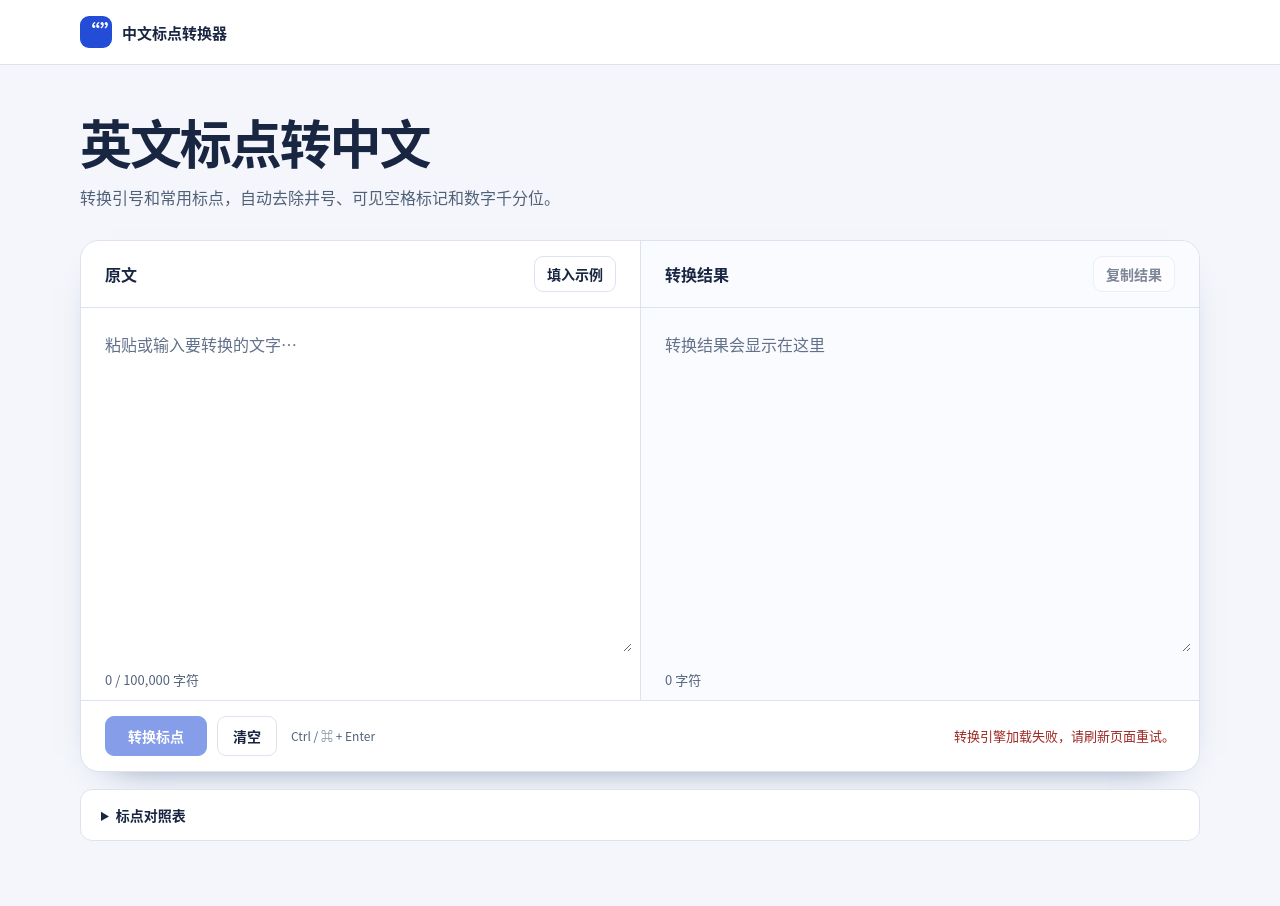
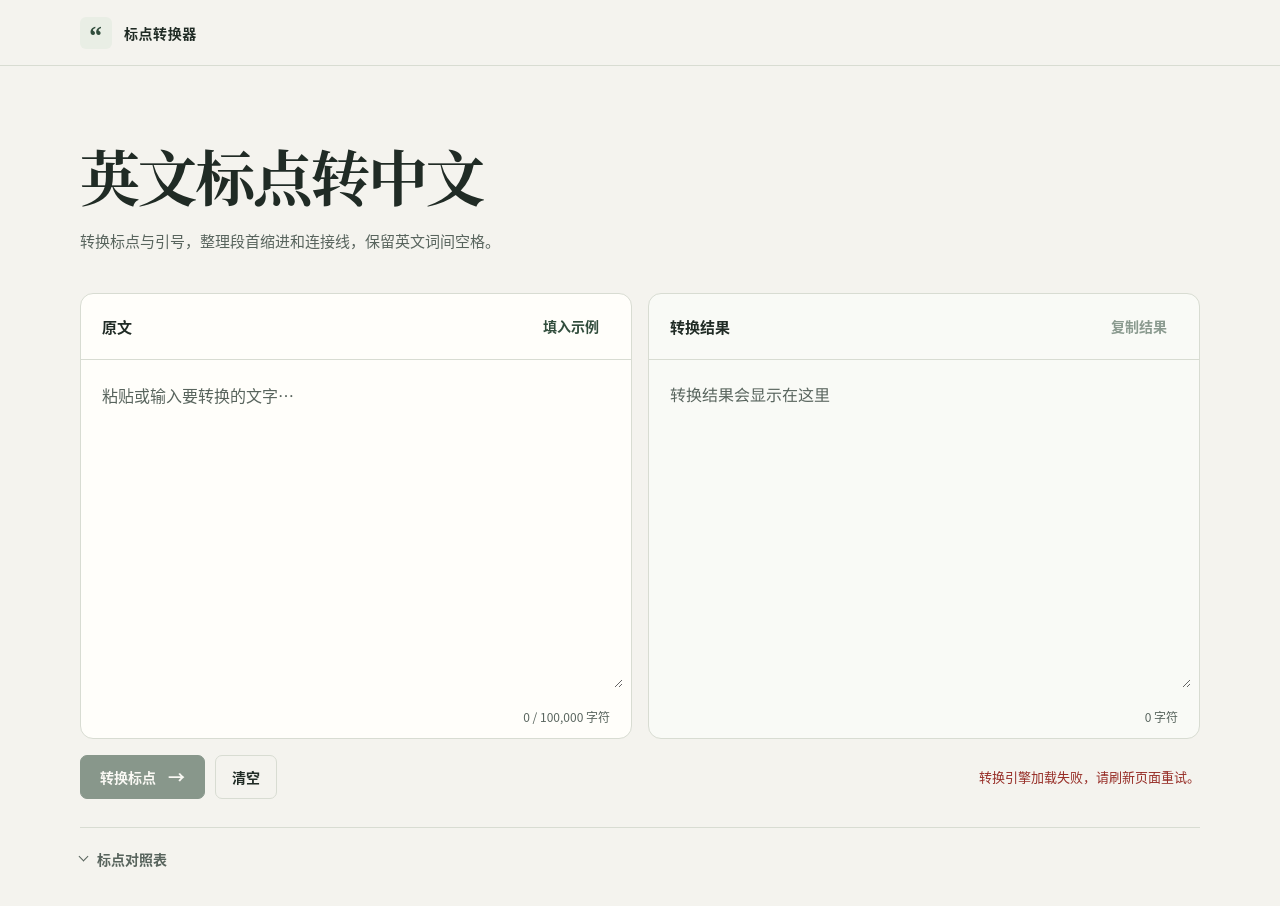
Before and after one commit to adrianzhou20260105-max/punct-converter, a plain HTML site: page index.html in a window 1280 px wide. Before the commit the page ends 881 px from the top, so only its background shows below. Drawn offline with Linux system fonts and the light colour scheme.

Commit message:
Refine paragraph formatting and simplify the interface

```diff
--- a/index.html
+++ b/index.html
@@ -3,120 +3,155 @@
 <head>
   <meta charset="utf-8">
   <meta name="viewport" content="width=device-width, initial-scale=1">
-  <meta name="description" content="把英文标点转换为中文标点，并清理标记和数字千分位。">
+  <meta name="description" content="把英文标点转换为中文标点，整理段落缩进、连接线和数字千分位。">
   <title>中文标点转换器</title>
   <style>
     :root {
       color-scheme: light;
-      --paper: #f4f6fb;
-      --white: #fff;
-      --ink: #192642;
-      --muted: #52617a;
-      --line: #dce3ef;
-      --blue: #234dd7;
-      --blue-dark: #1d3eaf;
-      --tint: #edf2ff;
+      --canvas: #f4f3ee;
+      --paper: #fffefa;
+      --result-paper: #f9faf6;
+      --ink: #202b25;
+      --muted: #58645d;
+      --line: #d8dcd2;
+      --soft: #e9eee5;
+      --accent: #314d3c;
+      --accent-hover: #233b2d;
+      --focus: #58755f;
+      --serif: "Songti SC", "Noto Serif CJK SC", "SimSun", serif;
       font-family: "PingFang SC", "Microsoft YaHei", "Noto Sans CJK SC", system-ui, sans-serif;
     }
     *, *::before, *::after { box-sizing: border-box; }
-    body { margin: 0; background: var(--paper); color: var(--ink); }
+    body { margin: 0; background: var(--canvas); color: var(--ink); }
     button, textarea { font: inherit; }
     button { cursor: pointer; }
     button:disabled { cursor: default; opacity: .55; }
     button:focus-visible, textarea:focus-visible, summary:focus-visible {
-      outline: 3px solid #5472e8;
+      outline: 2px solid var(--focus);
       outline-offset: 3px;
     }
-    .shell { width: min(1120px, 100% - 48px); margin-inline: auto; }
-    .site-header { background: var(--white); border-bottom: 1px solid var(--line); }
+    .shell { width: min(1120px, 100% - 64px); margin-inline: auto; }
+    .site-header { border-bottom: 1px solid var(--line); }
     .brand {
       display: flex;
       align-items: center;
-      gap: 10px;
-      min-height: 64px;
-      font-size: 15px;
-      font-weight: 700;
+      gap: 12px;
+      min-height: 65px;
+      font-size: 14px;
+      font-weight: 650;
+      letter-spacing: .04em;
     }
     .brand-mark {
       display: grid;
       place-items: center;
       width: 32px;
       height: 32px;
-      border-radius: 9px;
-      background: var(--blue);
-      color: white;
-      font-size: 20px;
-      line-height: 1;
+      padding-top: 5px;
+      border-radius: 6px;
+      background: var(--soft);
+      color: var(--accent);
+      font: 600 27px/1 Georgia, serif;
     }
-    main { padding-block: 47px 40px; }
-    .intro { margin-bottom: 28px; }
+    main { padding-block: clamp(30px, 6vw, 74px) 44px; }
+    .intro { margin-bottom: clamp(24px, 4vw, 39px); }
     h1 {
-      margin: 0 0 12px;
-      font-size: clamp(32px, 4.6vw, 52px);
-      line-height: 1.16;
+      margin: 0 0 16px;
+      font: 600 clamp(34px, 5vw, 60px)/1.18 var(--serif);
       letter-spacing: -.04em;
     }
-    .intro p { margin: 0; color: var(--muted); line-height: 1.7; }
+    .intro p {
+      margin: 0;
+      max-width: 42em;
+      color: var(--muted);
+      font-size: 15px;
+      line-height: 1.8;
+    }
     .editor {
       display: grid;
       grid-template-areas: "input output" "toolbar toolbar";
       grid-template-columns: repeat(2, minmax(0, 1fr));
-      overflow: hidden;
+      gap: 16px;
+    }
+    .panel {
+      display: flex;
+      min-width: 0;
+      flex-direction: column;
       border: 1px solid var(--line);
-      border-radius: 19px;
-      background: var(--white);
-      box-shadow: 0 16px 40px -32px #233f71;
+      border-radius: 13px;
+      background: var(--paper);
     }
-    .panel { display: flex; min-width: 0; flex-direction: column; }
     .input-panel { grid-area: input; }
-    .output-panel { grid-area: output; border-left: 1px solid var(--line); background: #fafbfe; }
+    .output-panel { grid-area: output; background: var(--result-paper); }
     .panel-head {
       display: flex;
       align-items: center;
       justify-content: space-between;
       gap: 12px;
-      min-height: 67px;
-      padding: 12px 24px;
+      min-height: 66px;
+      padding: 10px 21px;
       border-bottom: 1px solid var(--line);
     }
-    .panel-head label { font-size: 16px; font-weight: 700; }
+    .panel-head label { font-size: 15px; font-weight: 700; }
     .button {
-      min-height: 40px;
-      padding: 8px 15px;
+      min-height: 44px;
+      padding: 8px 16px;
       border: 1px solid var(--line);
-      border-radius: 9px;
-      background: var(--white);
+      border-radius: 7px;
+      background: transparent;
       color: var(--ink);
       font-size: 14px;
       font-weight: 650;
     }
-    .button:hover:not(:disabled) { border-color: #a3b5ee; background: var(--tint); }
-    .button.compact { min-height: 36px; padding: 6px 12px; }
-    .button.primary { padding-inline: 22px; background: var(--blue); border-color: var(--blue); color: white; }
-    .button.primary:hover:not(:disabled) { background: var(--blue-dark); border-color: var(--blue-dark); }
+    .button:hover:not(:disabled) { border-color: var(--focus); background: var(--soft); }
+    .button.compact {
+      min-height: 38px;
+      padding: 6px 10px;
+      border-color: transparent;
+      color: var(--accent);
+    }
+    .button.compact:hover:not(:disabled) { border-color: transparent; }
+    .button.primary {
+      display: inline-flex;
+      align-items: center;
+      gap: 12px;
+      padding-inline: 19px;
+      background: var(--accent);
+      border-color: var(--accent);
+      color: var(--paper);
+    }
+    .button.primary:hover:not(:disabled) {
+      background: var(--accent-hover);
+      border-color: var(--accent-hover);
+    }
+    .button-arrow { font-size: 17px; line-height: 1; }
     .text-area {
       display: block;
       width: calc(100% - 16px);
-      height: clamp(240px, 42vh, 450px);
+      height: clamp(245px, 40vh, 430px);
       margin: 8px;
-      padding: 14px 16px;
+      padding: 13px;
       resize: vertical;
       border: 0;
-      border-radius: 8px;
+      border-radius: 5px;
       background: transparent;
       color: var(--ink);
       font-size: 16px;
-      line-height: 1.75;
+      line-height: 1.85;
+      white-space: pre-wrap;
+      overflow-wrap: anywhere;
     }
-    .text-area::placeholder { color: #63718a; opacity: 1; }
+    .text-area::placeholder { color: var(--muted); opacity: 1; }
+    .output-panel .text-area { font-family: var(--serif); }
+    .output-panel .text-area::placeholder { font-family: system-ui, sans-serif; }
     .panel-foot {
       display: flex;
       align-items: center;
-      min-height: 40px;
+      justify-content: flex-end;
+      min-height: 42px;
       margin-top: auto;
-      padding-inline: 24px;
+      padding-inline: 21px;
       color: var(--muted);
-      font-size: 13px;
+      font-size: 12px;
       font-variant-numeric: tabular-nums;
     }
     .toolbar {
@@ -125,51 +160,70 @@
       align-items: center;
       justify-content: space-between;
       flex-wrap: wrap;
-      gap: 12px 22px;
-      padding: 15px 24px;
-      border-top: 1px solid var(--line);
+      gap: 10px 22px;
     }
     .actions { display: flex; align-items: center; flex-wrap: wrap; gap: 10px; }
-    .shortcut { margin-left: 4px; color: var(--muted); font-size: 12px; }
+    .shortcut { margin-left: 5px; color: var(--muted); font-size: 12px; }
+    .shortcut kbd { font: inherit; }
     .status { margin: 0; color: var(--muted); font-size: 13px; line-height: 1.5; }
-    .status[data-error] { color: #9e2722; }
+    .status[data-error] { color: #962d26; }
     .mapping {
-      margin-top: 17px;
-      padding: 15px 20px;
-      border: 1px solid var(--line);
-      border-radius: 12px;
-      background: var(--white);
+      margin-top: 28px;
+      padding: 14px 0 0;
+      border-top: 1px solid var(--line);
+      color: var(--muted);
       font-size: 14px;
     }
-    .mapping summary { width: fit-content; cursor: pointer; font-weight: 650; }
+    .mapping summary {
+      display: flex;
+      align-items: center;
+      gap: 10px;
+      width: fit-content;
+      min-height: 34px;
+      list-style: none;
+      cursor: pointer;
+      font-weight: 650;
+    }
+    .mapping summary::-webkit-details-marker { display: none; }
+    .mapping summary::before {
+      content: "";
+      width: 7px;
+      height: 7px;
+      border-inline-end: 1px solid currentColor;
+      border-block-end: 1px solid currentColor;
+      transform: translateY(-2px) rotate(45deg);
+    }
+    .mapping[open] summary::before { transform: translateY(2px) rotate(225deg); }
     .map-grid {
       display: grid;
-      grid-template-columns: repeat(auto-fit, minmax(95px, 1fr));
-      gap: 8px;
-      margin-top: 14px;
+      grid-template-columns: repeat(auto-fit, minmax(90px, 1fr));
+      gap: 7px;
+      margin-top: 10px;
     }
-    .map-grid span { padding: 7px; border-radius: 6px; background: var(--tint); text-align: center; }
+    .map-grid span { padding: 7px; background: var(--paper); border-radius: 5px; text-align: center; }
     .map-grid [data-error] { grid-column: 1 / -1; }
     @media (max-width: 720px) {
-      .shell { width: calc(100% - 28px); }
-      main { padding-top: 28px; }
+      .shell { width: calc(100% - 32px); }
+      .brand { min-height: 56px; }
       .editor { grid-template-areas: "input" "toolbar" "output"; grid-template-columns: minmax(0, 1fr); }
-      .output-panel { border-left: 0; border-top: 1px solid var(--line); }
-      .panel-head, .panel-foot, .toolbar { padding-inline: 16px; }
-      .panel-head { min-height: 56px; }
+      .panel-head, .panel-foot { padding-inline: 15px; }
+      .panel-head { min-height: 54px; }
       .text-area { height: 190px; padding: 8px; }
-      .toolbar { align-items: flex-start; flex-direction: column; }
+      .mapping { margin-top: 22px; }
+    }
+    @media (hover: none) {
+      .shortcut { display: none; }
     }
   </style>
 </head>
 <body data-engine="{{ engine }}">
   <header class="site-header">
-    <div class="shell brand"><span class="brand-mark" aria-hidden="true">“”</span>中文标点转换器</div>
+    <div class="shell brand"><span class="brand-mark" aria-hidden="true">“</span>标点转换器</div>
   </header>
   <main class="shell">
     <div class="intro">
       <h1>英文标点转中文</h1>
-      <p>转换引号和常用标点，自动去除井号、可见空格标记和数字千分位。</p>
+      <p>转换标点与引号，整理段首缩进和连接线，保留英文词间空格。</p>
     </div>
     <section class="editor" aria-label="标点转换">
       <div class="panel input-panel">
@@ -183,9 +237,9 @@
       </div>
       <div class="toolbar">
         <div class="actions">
-          <button class="button primary" id="btn-convert" type="button" disabled>转换标点</button>
+          <button class="button primary" id="btn-convert" type="button" disabled>转换标点<span class="button-arrow" aria-hidden="true">→</span></button>
           <button class="button" id="btn-clear" type="button">清空</button>
-          <span class="shortcut">Ctrl / ⌘ + Enter</span>
+          <span class="shortcut"><kbd>Ctrl</kbd> / <kbd>⌘</kbd> + <kbd>Enter</kbd></span>
         </div>
         <p class="status" id="status" role="status"></p>
       </div>
@@ -301,7 +355,10 @@
     });
 
     document.getElementById('btn-example').addEventListener('click', () => {
-      input.value = '## 收支小结\n　他说:"本月收入 1,234,567.89 元, 支出 12,500 元。"\n＃备注□请核对 ＂已确认＂ 的金额.';
+      input.value = [
+        '据 Fortune Business Insights 报道, 2026——2034 年将持续见证产业变革.',
+        '项目将贯通"数据--算力--模型--中试--应用", 预算为 1,234,567.89 元.',
+      ].join('\n\n');
       clearResult();
       if (ready) setStatus('');
       input.focus();
```
Also changed, not shown: 3 other files.
